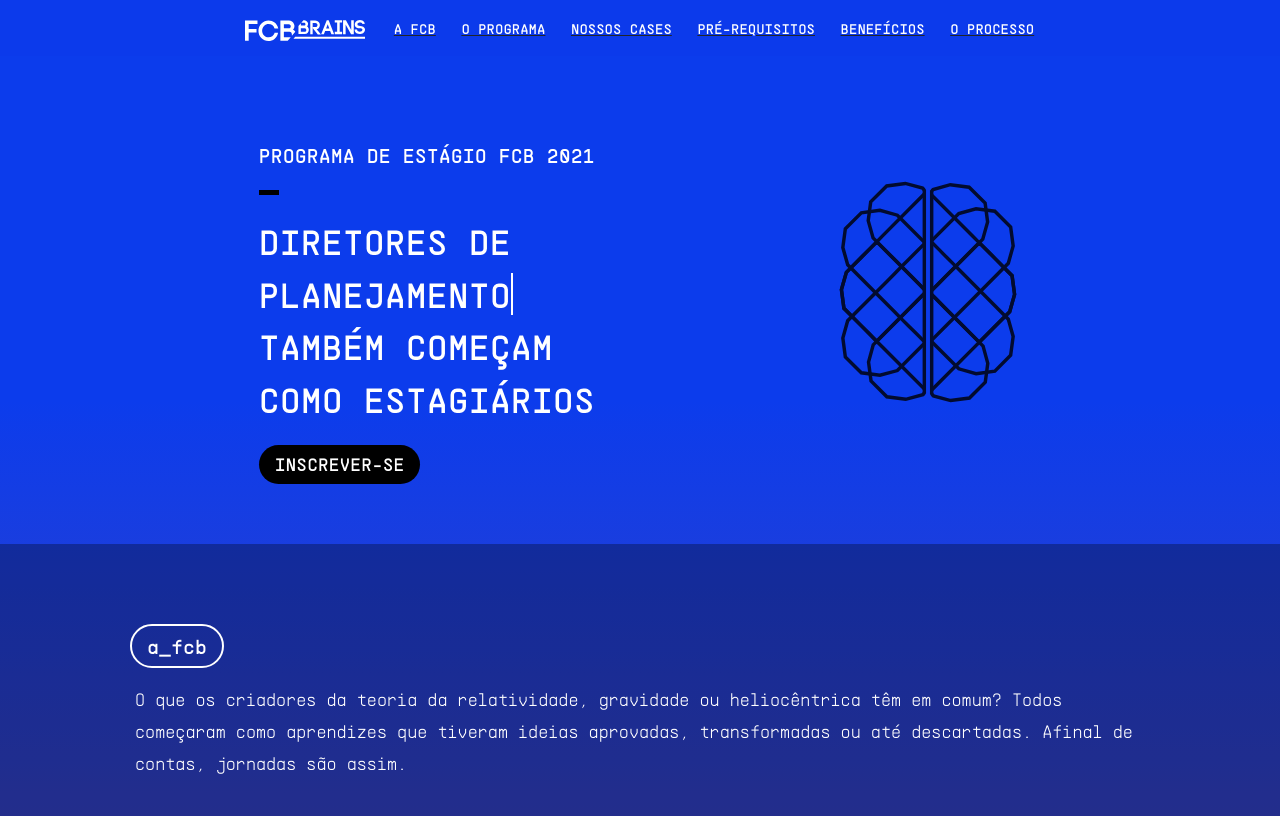
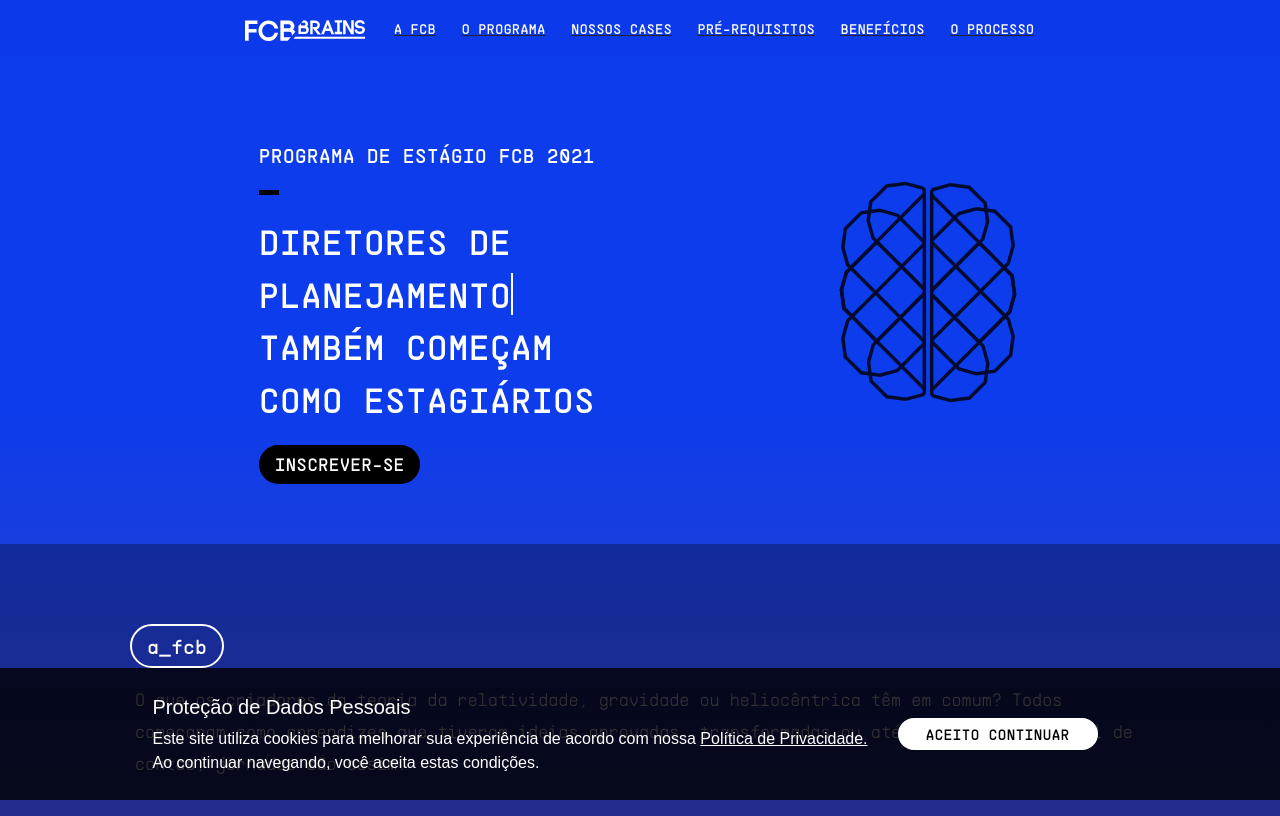
Before and after one commit to lilmonteiro/site-fcb-brains-2021, a plain HTML site: page index.html in a window 1280 px wide. Shown: the top 816 px of the page. Drawn offline with Linux system fonts and the light colour scheme; grey boxes are pictures that could not be loaded.

Commit message:
motion + cookie bar

```diff
--- a/index.html
+++ b/index.html
@@ -13,20 +13,21 @@
     <meta property="og:description"
         content="Se o universo pode ser múltiplo e plural, a publicidade também pode e deve ser assim. Inscreva-se.">
     <meta property="og:image" content="/assets/fb-cover-627x328.png">
-    <!-- <meta property="og:url" content="url-do-site"> -->
+    <meta property="og:url" content="https://fcbbrasil.com.br/brains2021">
 
     <meta name="twitter:card" content="summary">
     <meta name="twitter:title" content="Programa de Estágio FCB Brasil 2021">
-    <meta name="twitter:description" content="Se o universo pode ser múltiplo e plural, a publicidade também pode e deve ser assim. Inscreva-se.">
-    <meta name="twitter:image"content="/assets/fb-cover-627x328.png">
-    <!-- <meta name="twitter:url" content="url-do-site"> -->
+    <meta name="twitter:description"
+        content="Se o universo pode ser múltiplo e plural, a publicidade também pode e deve ser assim. Inscreva-se.">
+    <meta name="twitter:image" content="/assets/fb-cover-627x328.png">
+    <meta name="twitter:url" content="https://fcbbrasil.com.br/brains2021">
 </head>
 
 <body>
     <nav class="wrapper-nav navbar navbar-expand-lg navbar-dark text-center">
         <div class="container-fluid ">
 
-            <a class="navbar-brand" href="/" onclick="location.reload();">
+            <a class="navbar-brand" href="https://fcbbrasil.com.br/brains2021" onclick="location.reload();">
                 <img src="./assets/logo-brains.svg">
             </a>
 
@@ -328,7 +329,8 @@
                 <p class="text-white">pré_requisitos</p>
             </div>
 
-            <p class="block-text pre-requisitos-text">Cursos aceitos <br> (bacharelado, tecnólogo e/ou ou licenciatura):</p>
+            <p class="block-text pre-requisitos-text">Cursos aceitos <br> (bacharelado, tecnólogo e/ou ou licenciatura):
+            </p>
 
             <ul class="list-group text-uppercase requisitos-text">
                 <li class="list-group-item bg-transparent align-items-center">
@@ -535,7 +537,6 @@
     <div class="block turma-2019">
     </div>
 
-
     <footer class="social-media-bar">
         <p class="social-media-text">ACOMPANHE NOSSAS REDES SOCIAIS</p>
 
@@ -607,6 +608,19 @@
 
     </footer>
 
+    <div class="cookie-bar fixed-bottom">
+        <div class="wrapper-cookie">
+            <div class="cookie-text">
+                <p> Proteção de Dados Pessoais</p>
+                <p>Este site utiliza cookies para melhorar sua experiência de acordo com nossa
+                    <a href="" target="_blank">Política de
+                        Privacidade.</a> <br> Ao continuar navegando, você aceita estas condições.
+                </p>
+            </div>
+            <button id="cookie-btn"> ACEITO CONTINUAR </button>
+        </div>
+    </div>
+
 </body>
 <script src="main.js" type="text/javascript">  </script>
 <script src="./bootstrap/js/bootstrap.min.js" type=""></script>
--- a/main.js
+++ b/main.js
@@ -9,6 +9,8 @@
     btnInscreverFinal.addEventListener("click", function(e) {
         window.open('https://matchbox.digital/estagio-fcb-brasil-2021-inscricao');
     })
+
+    cookieMethod();
 
 
     window.addEventListener("scroll", function(e) {
@@ -39,7 +41,7 @@
             this.txt = fullTxt.substring(0, this.txt.length + 1);
         }
 
-        this.el.innerHTML = '<span class="wrap">'+this.txt+'</span>';
+        this.el.innerHTML = '<span class="wrap">' + this.txt + '</span>';
 
         var that = this;
         var delta = 200 - Math.random() * 100;
@@ -62,7 +64,7 @@
 
     window.onload = function() {
         var elements = document.getElementsByClassName('typewrite');
-        for (var i=0; i<elements.length; i++) {
+        for (var i = 0; i < elements.length; i++) {
             var toRotate = elements[i].getAttribute('data-type');
             var period = elements[i].getAttribute('data-period');
             if (toRotate) {
@@ -77,4 +79,27 @@
     };
 }
 
+var cookieMethod = function() {
+    if (localStorage.getItem("Cookie") == null || localStorage.getItem("Cookie") == undefined) {
+        setTimeout(function() {
+            document.querySelector(".cookie-bar").classList.add("active");
+        }, 1000);
+
+        document.querySelector(".cookie-bar button").addEventListener("click", function(e) {
+            localStorage.setItem('Cookie', true);
+
+            setTimeout(function() {
+                document.querySelector(".cookie-bar").classList.remove("active");
+
+                setTimeout(function() {
+                    document.querySelector(".cookie-bar").style.visibility = "visible";
+                }, 100)
+
+            }, 200);
+        });
+    } else {
+        document.querySelector(".cookie-bar").style.display = "none";
+    }
+}
+
 window.addEventListener("load", start());
--- a/style.css
+++ b/style.css
@@ -48,11 +48,11 @@
 
 /* general settings */
 
-.motion a{
+.motion a {
   text-decoration: none;
 }
 
-.typewrite:hover{
+.typewrite:hover {
   color: white;
   cursor: default;
 }
@@ -419,6 +419,65 @@
   display: block;
 }
 
+.cookie-bar {
+  display: flex;
+  justify-content: center;
+  box-sizing: border-box;
+  padding: calc(var(--default-padding) * 1) calc(var(--default-padding) * 1);
+  min-height: 50px;
+  background-color: rgba(0, 0, 0, 0.8);
+  color: white;
+  opacity: 0;
+  transition: opacity 0.2s ease-in;
+}
+
+.cookie-bar.active {
+  opacity: 1;
+  visibility: visible;
+}
+
+.wrapper-cookie {
+  max-width: var(--wrapper-max-width);
+  display: flex;
+  align-items: center;
+  justify-content: center;
+  flex-direction: column;
+}
+
+.cookie-text > * {
+  margin-bottom: 5px;
+  font-family: sans-serif;
+}
+
+.cookie-text p:first-child {
+  font-size: calc(var(--default-font-size) + 2px);
+  font-weight: 500;
+}
+.cookie-text p:last-child {
+  font-size: calc(var(--default-font-size) - 2px);
+
+  margin-bottom: 0;
+}
+
+#cookie-btn {
+  height: fit-content;
+  margin: 15px;
+  border: none;
+  box-sizing: border-box;
+  padding: 5px 15px;
+  border-radius: 30px;
+  background-color: white;
+}
+
+#cookie-btn:hover {
+  background-color: rgba(255, 255, 255, 0.619);
+}
+
+#cookie-btn:hover, #cookie-btn:visited, #cookie-btn:active, #cookie-btn:focus{
+  border: none;
+  outline: none;
+}
+
 @media (min-width: 798px) and (max-width: 1000px) {
   .brands_container {
     background-color: white;
@@ -640,6 +699,30 @@
     background-position-y: -50px;
     min-height: 400px;
   }
+  /* .cookie-text {
+  } */
+
+  .cookie-text > * {
+    margin-bottom: 5px;
+    font-family: sans-serif;
+  }
+
+  .cookie-text p:first-child {
+    font-size: calc(var(--default-font-size) + 4px);
+    font-weight: 500;
+  }
+  .cookie-text p:last-child {
+    font-size: calc(var(--default-font-size));
+    margin-bottom: 0;
+    font-weight: 300;
+  }
+
+  #cookie-btn {
+    margin: 30px;
+    border: none;
+    width: 200px;
+    font-size: 15px;
+  }
 }
 
 @media (min-width: 768px) {
@@ -668,4 +751,7 @@
   .australian {
     height: 50px;
   }
+  .wrapper-cookie {
+    flex-direction: row;
+  }
 }
```
Lines whose indentation alone changed are shown as unchanged.
